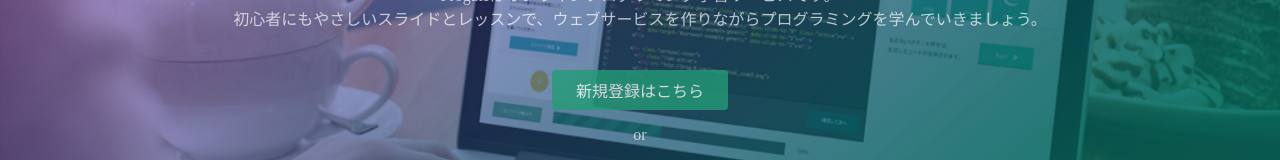
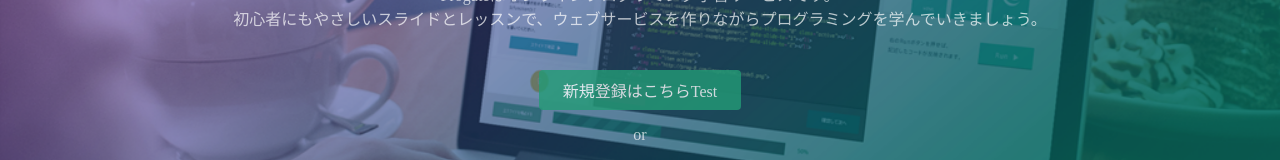
Before and after one commit to yohri-git/yohri.github.io, a plain HTML site: page index.html in a window 1280 px wide. Shown: the part 362-522 px from the top of the page. Drawn offline with Linux system fonts and the light colour scheme.

Commit message:
Update index.html

```diff
--- a/index.html
+++ b/index.html
@@ -26,7 +26,7 @@
       <h1>LEARN TO CODE.<br>LEARN TO BE CREATIVE.</h1>
       <p>Progateはオンラインプログラミング学習サービスです。<br>初心者にもやさしいスライドとレッスンで、ウェブサービスを作りながらプログラミングを学んでいきましょう。</p>
       <div class="btn-wrapper">
-        <a href="#" class="btn signup">新規登録はこちら</a>
+        <a href="#" class="btn signup">新規登録はこちらTest</a>
         <p>or</p>
         <a href="#" class="btn facebook"><span class="fa fa-facebook"></span>Facebookで登録</a>
         <a href="#" class="btn twitter"><span class="fa fa-twitter"></span>Twitterで登録</a>
```
